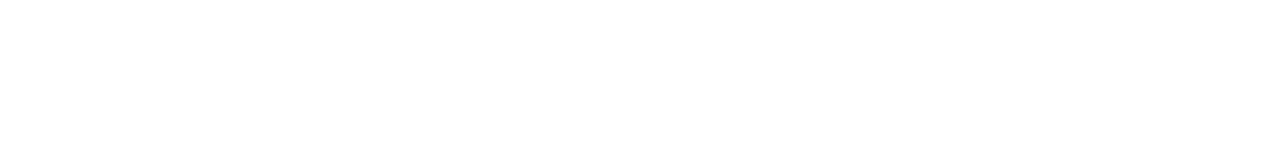
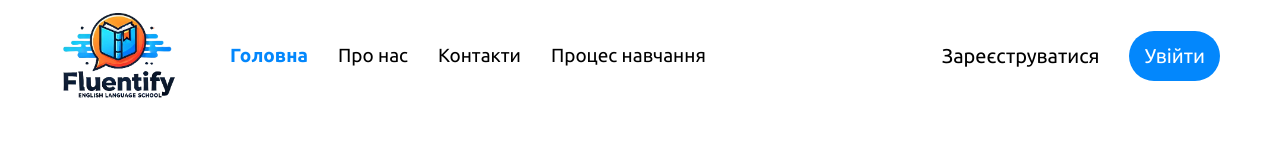
Before and after one commit to MalevychYurii/diplom, a plain HTML site: page src/index.html in a window 1280 px wide. Drawn offline with Linux system fonts and the light colour scheme.

Commit message:
create header

```diff
--- /dev/null
+++ b/src/css/nullstyle/nullstyle.scss
@@ -0,0 +1,82 @@
+html, body, div, span, applet, object, iframe,
+h1, h2, h3, h4, h5, h6, p, blockquote, pre,
+a, abbr, acronym, address, big, cite, code,
+del, dfn, em, img, ins, kbd, q, s, samp,
+small, strike, strong, sub, sup, tt, var,
+b, u, i, center,
+dl, dt, dd, ol, ul, li,
+fieldset, form, label, legend,
+table, caption, tbody, tfoot, thead, tr, th, td,
+article, aside, canvas, details, embed,
+figure, figcaption, footer, header, hgroup,
+menu, nav, output, ruby, section, summary,
+time, mark, audio, video {
+  margin: 0;
+  padding: 0;
+  border: 0;
+  font-size: 100%;
+  font: inherit;
+  vertical-align: baseline;
+}
+
+// HTML5 display-role reset for older browsers
+article, aside, details, figcaption, figure,
+footer, header, hgroup, menu, nav, section {
+  display: block;
+}
+
+body {
+  line-height: 1;
+}
+
+ol, ul {
+  list-style: none;
+}
+
+blockquote, q {
+  quotes: none;
+  &::before,
+  &::after {
+    content: '';
+    content: none;
+  }
+}
+
+table {
+  border-collapse: collapse;
+  border-spacing: 0;
+}
+
+// Скидання стилів кнопок
+button, input, select, textarea {
+  font: inherit;
+  margin: 0;
+  padding: 0;
+  border: none;
+  background: none;
+  color: inherit;
+}
+
+// Скидання посилань
+a {
+  text-decoration: none;
+  color: inherit;
+}
+
+// Скидання для зображень
+img, svg {
+  display: block;
+  max-width: 100%;
+  height: auto;
+}
+
+// Box-sizing для всіх елементів
+*, *::before, *::after {
+  box-sizing: border-box;
+}
+
+// Збереження нативних фокус-ефектів
+:focus {
+  outline: 2px solid blue;
+  outline-offset: 2px;
+}
--- /dev/null
+++ b/src/css/style/mixins/mixins.scss
@@ -0,0 +1 @@
+@import '../variables/variables';
--- /dev/null
+++ b/src/css/style/style.scss
@@ -0,0 +1,74 @@
+@import url('https://fonts.googleapis.com/css2?family=Poppins:ital,wght@0,100;0,200;0,300;0,400;0,500;0,600;0,700;0,800;0,900&family=Ubuntu:ital,wght@0,300;0,400;0,500;0,700&display=swap');
+
+$max-width-container: 1160px;
+$font: Ubuntu;
+$white: #FFFFFF;
+$blue: #0387FC;
+
+.container {
+    max-width: $max-width-container;
+    margin: 0 auto;
+    display: flex;
+    font-family: $font;
+    align-items: center;
+    justify-content: center;
+}
+
+.header {
+
+    padding-top: 10px;
+    &__logo {
+        max-width: 100%;
+    }
+
+    &__logo-image {
+        max-width: 120px;
+    }
+
+    &__nav {
+        display: flex;
+        justify-content: space-between;
+        align-items: center;
+        width: 100%;
+        padding-left: 50px;
+    }
+
+    &__menu {
+        display: flex;
+        flex-direction: row;
+        gap: 30px;
+    }
+
+    &__menu-item {
+        font-family: $font;
+        font-size: 19px;
+    }
+
+	&__menu-item--active {
+        color: $blue;
+        font-weight: 700;
+	}
+
+    &__link {
+    }
+
+    &__actions {
+        display: flex;
+        gap: 30px;
+    }
+
+    &__button {
+        font-family: $font;
+        font-size: 20px;
+    }
+
+    &__button--login {
+        background-color: $blue;
+        border-radius: 30px;
+        padding: 15px;
+        color: $white;
+    }
+
+    &__button--signup {
+    }
+}
--- /dev/null
+++ b/src/css/style/variables/variables.scss
@@ -0,0 +1 @@
+$test: #FB5F37;
--- a/src/index.html
+++ b/src/index.html
@@ -1,9 +1,41 @@
 <!DOCTYPE html>
-<html lang="en">
+<html lang="uk">
   <head>
     <meta charset="UTF-8" />
     <meta name="viewport" content="width=device-width, initial-scale=1.0" />
-    <title>Document</title>
+    <title>Diplom</title>
+    <link rel="stylesheet" href="./css/nullstyle/nullstyle.css" />
+    <link rel="stylesheet" href="./css/style/style.css" />
   </head>
-  <body></body>
+  <body>
+    <header class="header">
+      <div class="container">
+        <div class="header__logo">
+          <img src="./img/logo.png" alt="Logo" class="header__logo-image" />
+        </div>
+        <nav class="header__nav">
+          <ul class="header__menu">
+            <li class="header__menu-item header__menu-item--active">
+              <a href="#" class="header__link">Головна</a>
+            </li>
+            <li class="header__menu-item">
+              <a href="#" class="header__link">Про нас</a>
+            </li>
+            <li class="header__menu-item">
+              <a href="#" class="header__link">Контакти</a>
+            </li>
+            <li class="header__menu-item">
+              <a href="#" class="header__link">Процес навчання</a>
+            </li>
+          </ul>
+          <div class="header__actions">
+            <button class="header__button header__button--signup">
+              Зареєструватися
+            </button>
+            <button class="header__button header__button--login">Увійти</button>
+          </div>
+        </nav>
+      </div>
+    </header>
+  </body>
 </html>
```
Also changed, not shown: src/css/nullstyle/nullstyle.css (added), src/css/style/mixins/mixins.css (added), src/css/style/style.css (added), src/css/style/variables/variables.css (added), src/img/logo.png (added), 4 other files.
